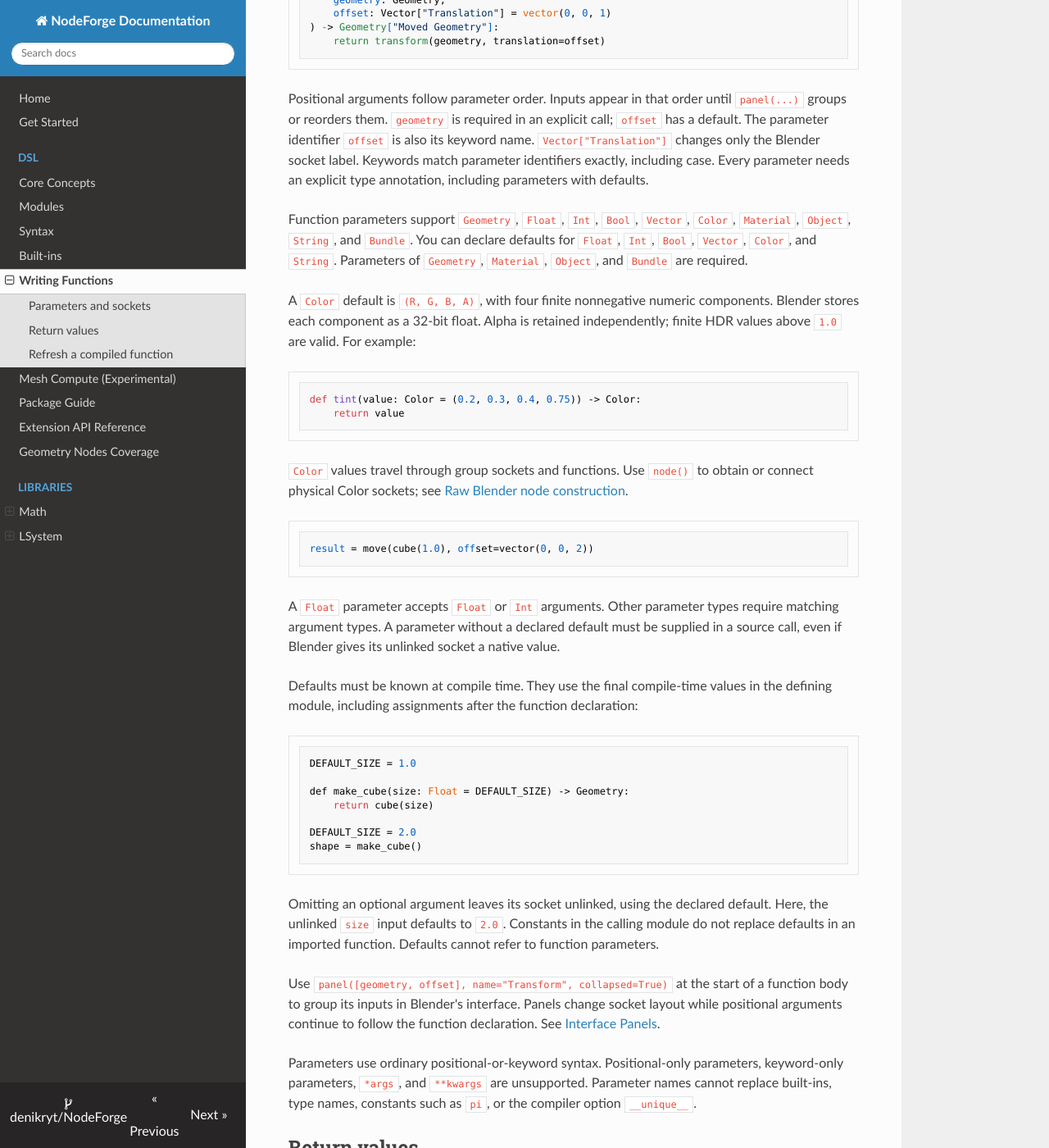
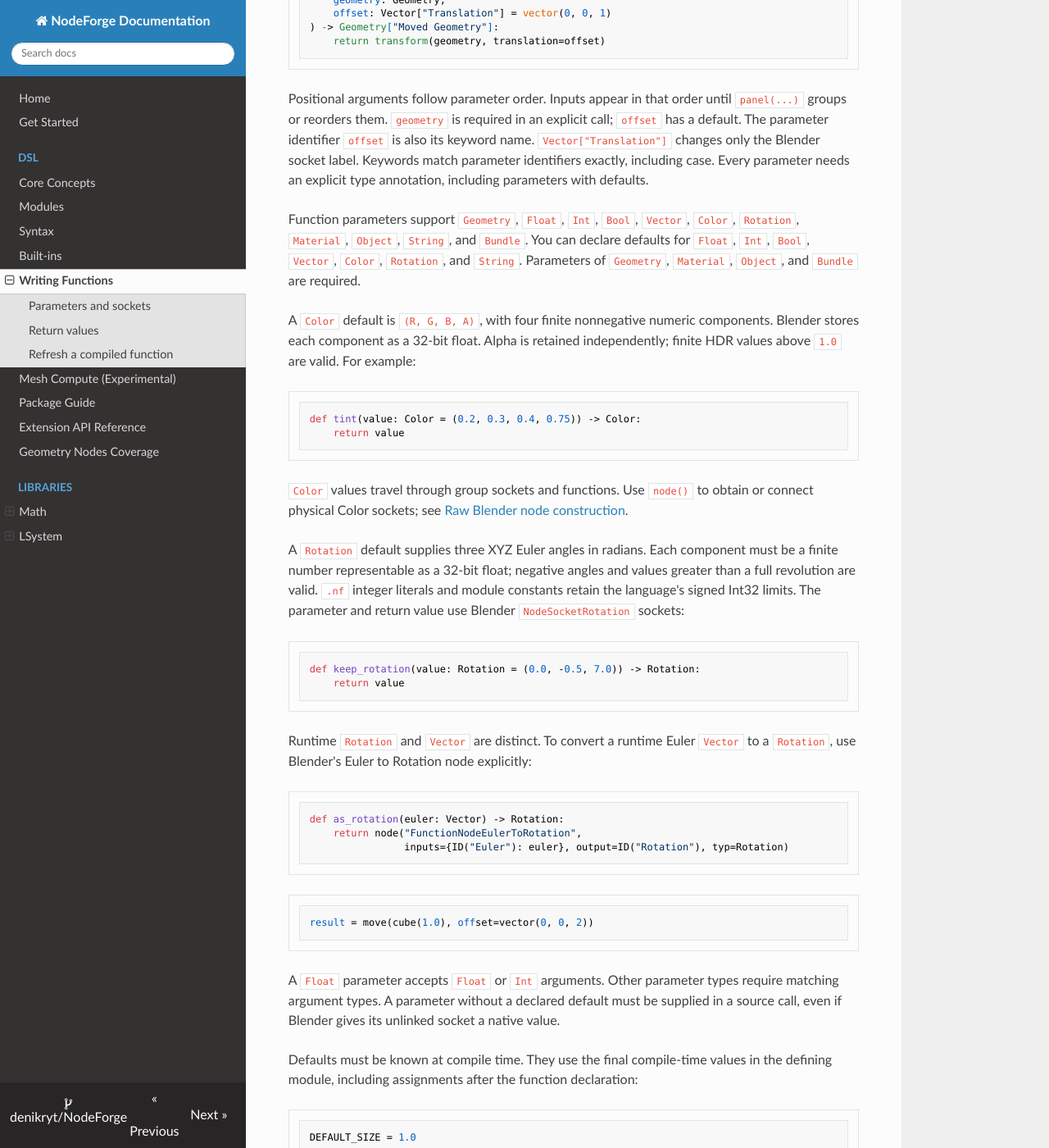
Before and after one commit to denikryt/NodeForge, an MkDocs documentation site: the page built from docs/WRITING_FUNCTIONS.md, in a window 1280 px wide and 1400 px high, scrolled down 365 px. Shown: the whole window at 82% size. Built offline with MkDocs 1.6.1, drawn with Linux system fonts in a browser that asks for light colours; nearby versions of some CDN libraries.

Commit message:
docs: finalize Rotation support and release metadata

````diff
--- a/__init__.py
+++ b/__init__.py
@@ -1,6 +1,6 @@
 """NodeForge Blender addon package."""
 
-NODEFORGE_VERSION = (0, 91, 1)
+NODEFORGE_VERSION = (0, 92, 0)
 
 bl_info = {
     "name": "NodeForge",
--- a/blender_manifest.toml
+++ b/blender_manifest.toml
@@ -1,6 +1,6 @@
 schema_version = "1.0.0"
 id = "nodeforge"
-version = "0.91.1"
+version = "0.92.0"
 name = "NodeForge"
 tagline = "Compile a procedural DSL into Blender Geometry Nodes"
 maintainer = "nachitima"
--- a/docs/WRITING_FUNCTIONS.md
+++ b/docs/WRITING_FUNCTIONS.md
@@ -14,7 +14,7 @@ def move(
 
 Positional arguments follow parameter order. Inputs appear in that order until `panel(...)` groups or reorders them. `geometry` is required in an explicit call; `offset` has a default. The parameter identifier `offset` is also its keyword name. `Vector["Translation"]` changes only the Blender socket label. Keywords match parameter identifiers exactly, including case. Every parameter needs an explicit type annotation, including parameters with defaults.
 
-Function parameters support `Geometry`, `Float`, `Int`, `Bool`, `Vector`, `Color`, `Material`, `Object`, `String`, and `Bundle`. You can declare defaults for `Float`, `Int`, `Bool`, `Vector`, `Color`, and `String`. Parameters of `Geometry`, `Material`, `Object`, and `Bundle` are required.
+Function parameters support `Geometry`, `Float`, `Int`, `Bool`, `Vector`, `Color`, `Rotation`, `Material`, `Object`, `String`, and `Bundle`. You can declare defaults for `Float`, `Int`, `Bool`, `Vector`, `Color`, `Rotation`, and `String`. Parameters of `Geometry`, `Material`, `Object`, and `Bundle` are required.
 
 A `Color` default is `(R, G, B, A)`, with four finite nonnegative numeric components. Blender stores each component as a 32-bit float. Alpha is retained independently; finite HDR values above `1.0` are valid. For example:
 
@@ -24,6 +24,22 @@ def tint(value: Color = (0.2, 0.3, 0.4, 0.75)) -> Color:
 ```
 
 `Color` values travel through group sockets and functions. Use `node()` to obtain or connect physical Color sockets; see [Raw Blender node construction](BUILTINS.md#raw-blender-node-construction).
+
+A `Rotation` default supplies three XYZ Euler angles in radians. Each component must be a finite number representable as a 32-bit float; negative angles and values greater than a full revolution are valid. `.nf` integer literals and module constants retain the language's signed Int32 limits. The parameter and return value use Blender `NodeSocketRotation` sockets:
+
+```python
+def keep_rotation(value: Rotation = (0.0, -0.5, 7.0)) -> Rotation:
+    return value
+```
+
+Runtime `Rotation` and `Vector` are distinct. To convert a runtime Euler `Vector` to a `Rotation`, use Blender's Euler to Rotation node explicitly:
+
+```python
+def as_rotation(euler: Vector) -> Rotation:
+    return node("FunctionNodeEulerToRotation",
+                inputs={ID("Euler"): euler}, output=ID("Rotation"), typ=Rotation)
+```
+
 
 ```python
 result = move(cube(1.0), offset=vector(0, 0, 2))
````
Also changed, not shown: dev/CHANGELOG.md (+6 -0 lines), docs/EXTENSION_API.md (+3 -1 lines), docs/GEOMETRY_NODES_COVERAGE.md (+1 -1 lines), docs/SYNTAX.md (+2 -0 lines), 3 other files.
